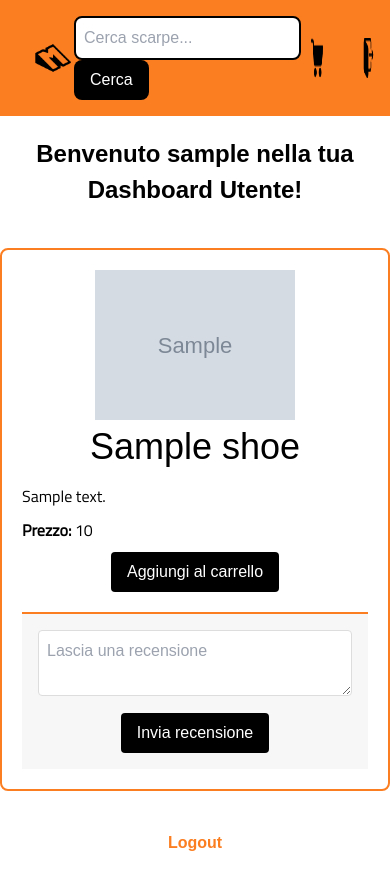
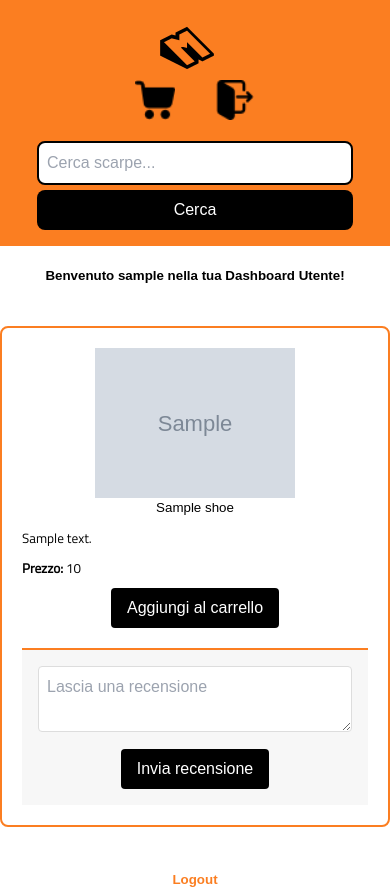
Before and after one commit to luca-scuola/store-scarpe, a Flask app: template templates/user_index.html in a window 390 px wide. Before the commit the page ends 851 px from the top, so only its background shows below. Run offline with Flask 3, Linux system fonts and the light colour scheme; the template is opened without the code that fills it: most values are stand-ins (such as "Sample title", 1, 10 or a date in 2020); grey boxes marked "Sample" are stand-in pictures; some web fonts are replaced.

Commit message:
Aggiunta resopnsive utenti

```diff
--- a/templates/admin_index.html
+++ b/templates/admin_index.html
@@ -213,7 +213,6 @@
             text-align: left;
         }
 
-
         .review-author {
             width: 20%;
             text-align: right;
--- a/templates/user_index.html
+++ b/templates/user_index.html
@@ -178,6 +178,52 @@
         .review-rating {
             width: 100px;
         }
+
+
+        @media (max-width: 768px) {
+            .header {
+                flex-direction: column;
+                padding: 1rem;
+            }
+
+            .icons-container,
+            .search-box {
+                width: 100%;
+                margin-top: 1rem;
+                justify-content: center;
+            }
+
+            .search-box {
+                order: 1;
+            }
+
+            .search-box input[type="text"],
+            .search-box button {
+                width: 100%;
+                margin-top: 5px;
+            }
+
+            .icons-container {
+                order: 2;
+                padding: 0 1rem;
+            }
+
+            .flex.items-center {
+                flex-direction: column;
+                align-items: center;
+            }
+        }
+
+        @media (max-width: 480px) {
+
+            .welcome-message,
+            .logout-link,
+            .card h3,
+            .description,
+            .price {
+                font-size: smaller;
+            }
+        }
     </style>
 </head>
 
```
Also changed, not shown: relazione tecnica.md (deleted, +0 -1 lines), templates/home.html (+34 -0 lines).
